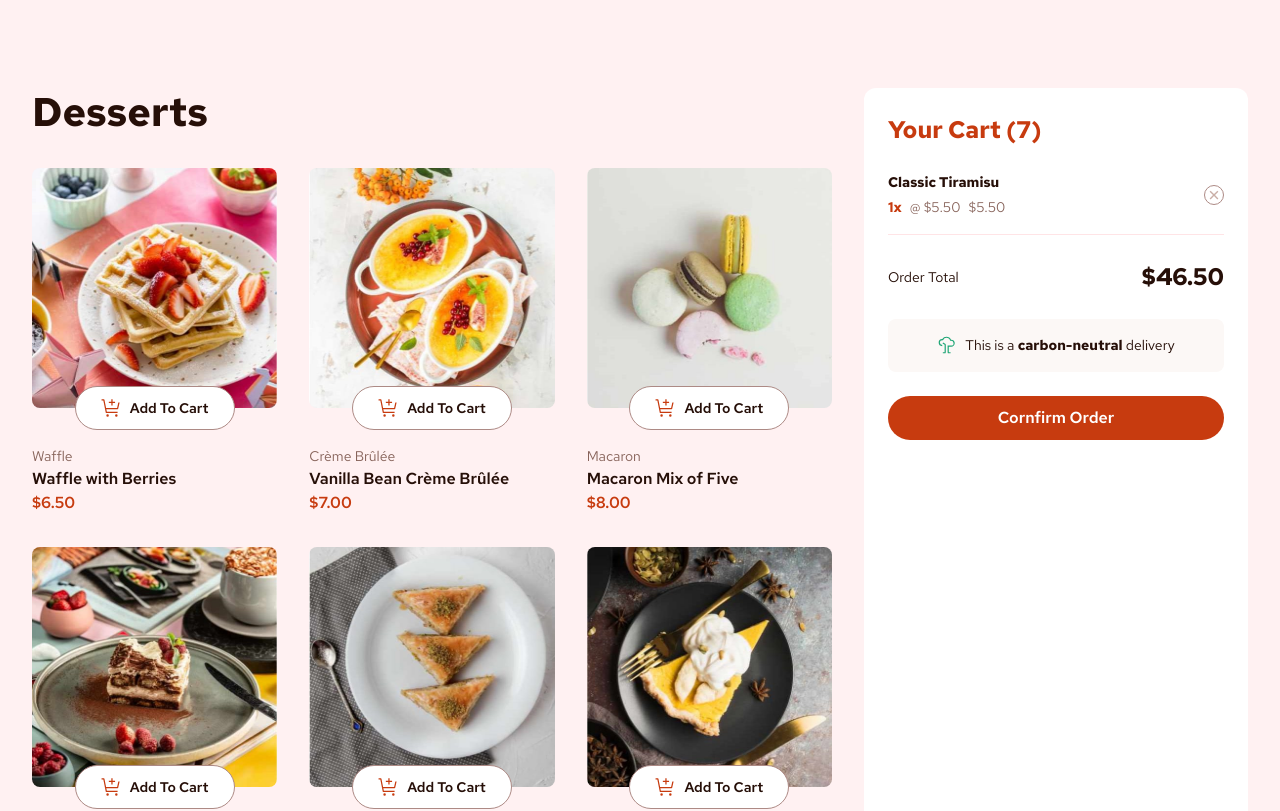
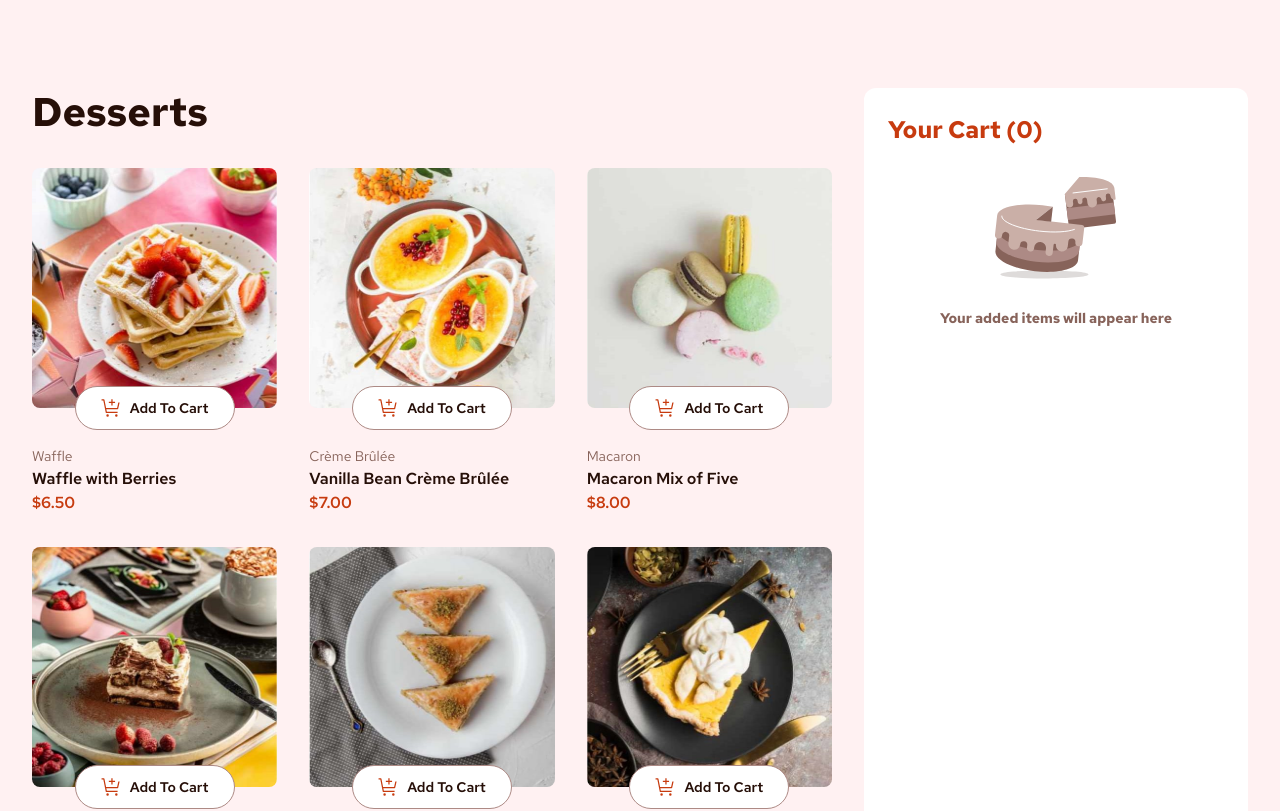
Before and after one commit to Star-Mdakane/product-list-with-cart-react-and-tailwindcss, a React (Vite) app: page / in a window 1280 px wide. Shown: the top 811 px of the page. Built offline with nearby package versions, Linux system fonts and the light colour scheme.

Commit message:
cart empty toggle

```diff
--- a/src/components/Cart.jsx
+++ b/src/components/Cart.jsx
@@ -1,12 +1,17 @@
-import React from 'react'
+import React, { useContext } from 'react'
 import EmptyCart from './EmptyCart'
 import LoadedCart from './LoadedCart'
+import { GlobalContext } from '../contexts/GlobalContext'
 
 const Cart = ({ setOpenModal }) => {
+
+    const { list } = useContext(GlobalContext);
+
+
+
     return (
         <section className='bg-white p-6 flex flex-col gap-6 col-start-1 col-end-3 w-81.7 lg:col-start-3 lg:w-[384px] rounded-xl'>
-            {/* <EmptyCart /> */}
-            <LoadedCart setOpenModal={setOpenModal} />
+            {list.length === 0 ? <EmptyCart /> : <LoadedCart setOpenModal={setOpenModal} />}
         </section>
     )
 }
```
